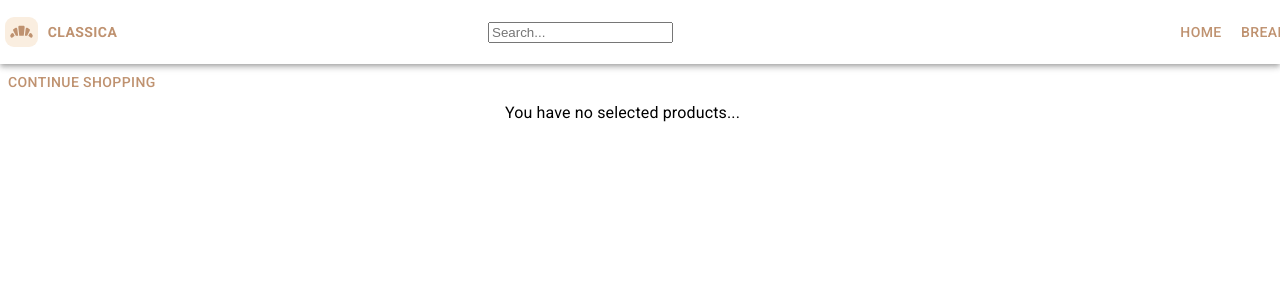
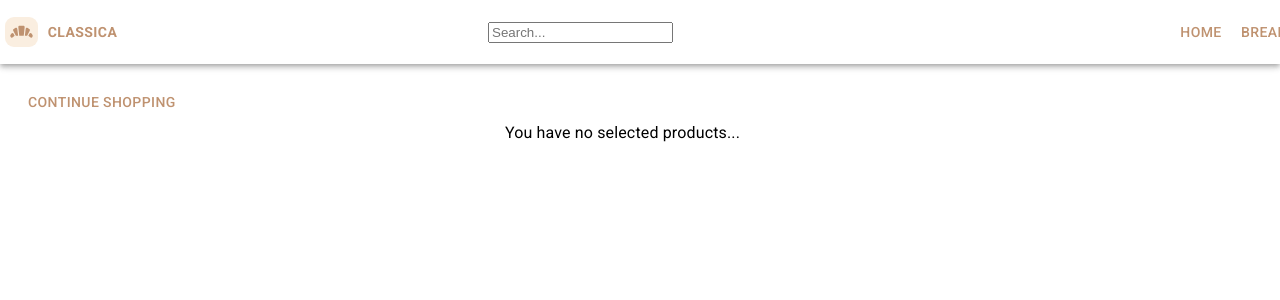
Before and after one commit to georgenicole/ClassicaEcommerce, a React (Create React App) app: page /cart in a window 1280 px wide. Shown: the top 300 px of the page. Built offline with nearby package versions, Linux system fonts and the light colour scheme.

Commit message:
REFACTOR: it has modified styles in Cart

```diff
--- a/src/Containers/Cart/Cart.js
+++ b/src/Containers/Cart/Cart.js
@@ -15,7 +15,7 @@ const Cart = () => {
   const confirmarOrden = async (name, adress, phone, email) => {
     const order = ordenGenerada(name, adress, phone, email, cart, precioTotal);
     guardarOrden(cart, order);
-    clear()
+    clear();
   };
 
   useEffect(() => {
@@ -38,6 +38,7 @@ const Cart = () => {
     console.log(producto);
     return (
       <div
+      className="container-cart"
         key={producto.id}
         style={{
           width: 500,
@@ -49,7 +50,8 @@ const Cart = () => {
           <img
             src={producto.image}
             alt="imagen"
-            style={{ width: 80, height: 90, borderRadius: 10 }}
+            // style={{ width: 80, height: 90, borderRadius: 10 }}
+            className="img-product-cart"
           />
         </p>
         <div style={{ marginLeft: 20 }}>
@@ -89,11 +91,6 @@ const Cart = () => {
         </Button>
         {cart.length !== 0 ? (
           <>
-            {/* <Button variant="text">
-              <Link to="*" style={{ color: "#BF9270", textDecoration: "none" }}>
-                Confirm
-              </Link>
-            </Button> */}
             <Button
               variant="text"
               onClick={() => clear()}
@@ -102,8 +99,8 @@ const Cart = () => {
               Cancel
             </Button>
             <Button
-             variant="text"
-             style={{ color: "#A0D995" }}
+              variant="text"
+              style={{ color: "#A0D995" }}
               onClick={() => {
                 handleSubmit(true);
               }}
--- a/src/Containers/Cart/styles.css
+++ b/src/Containers/Cart/styles.css
@@ -1,8 +1,13 @@
-.Notselect-products{
-    display: flex;
-    flex-wrap: wrap;
-    justify-content: center;
+.Notselect-products {
+  display: flex;
+  flex-wrap: wrap;
+  justify-content: center;
 }
-.cart-containe{
-    margin: 20px;
+.cart-container {
+  margin: 20px;
 }
+.img-product-cart {
+  width: 80px;
+  height: 90px;
+  border-radius: 10px;
+}
```
